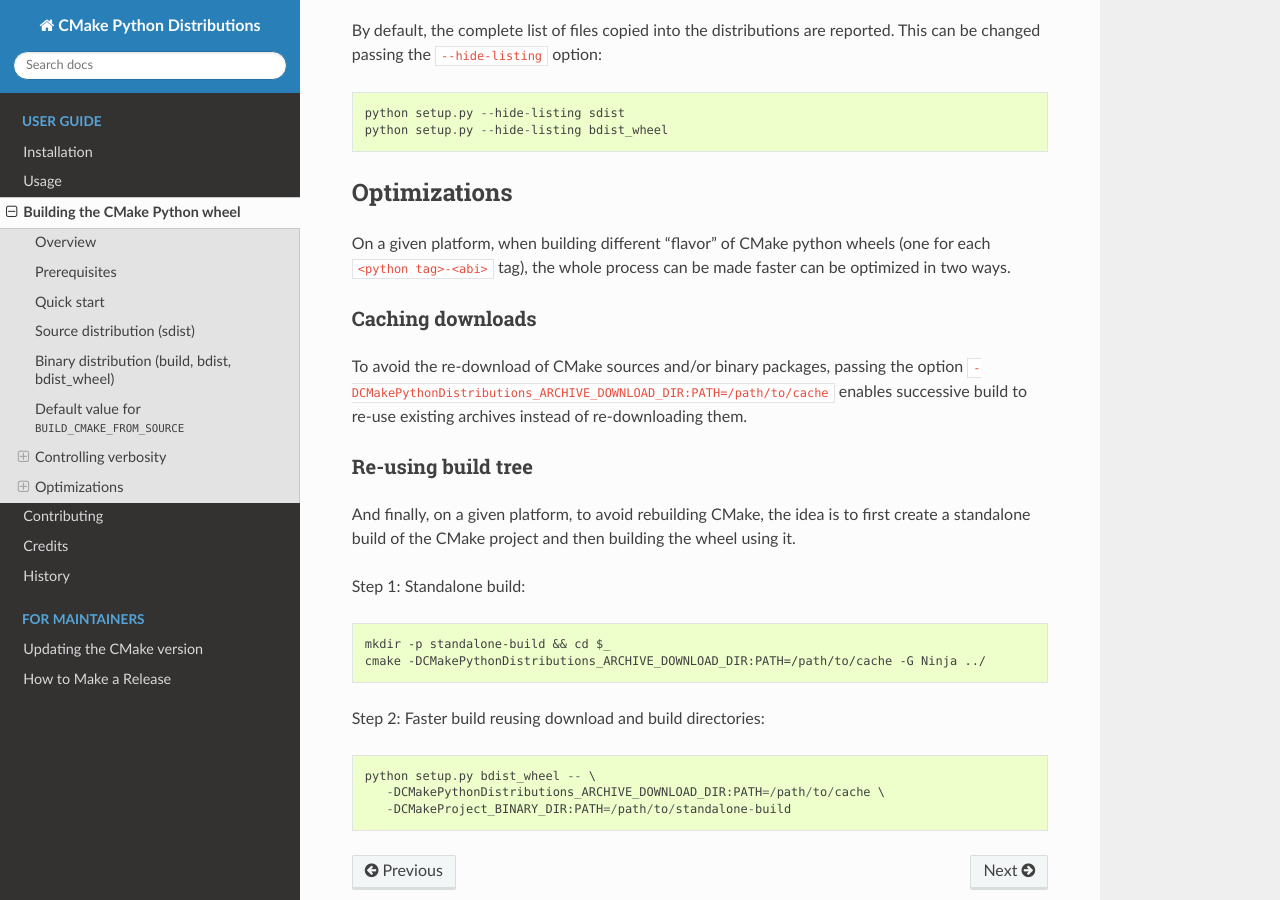
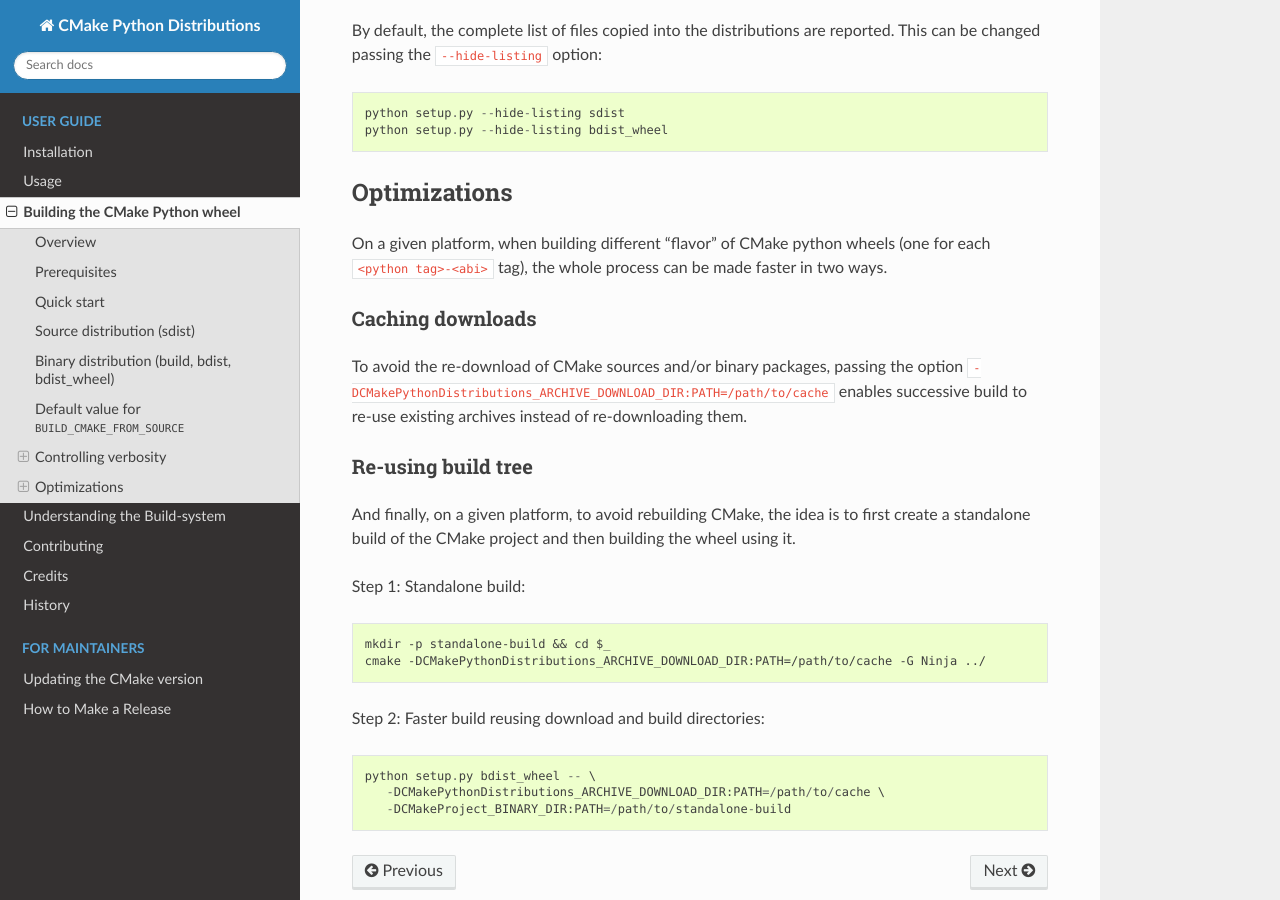
Before and after one commit to scikit-build/cmake-python-distributions, a Sphinx documentation site: the page built from docs/building.rst, in a window 1280 px wide and 900 px high, scrolled down 1896 px. Built offline with Sphinx 7.4.7 and the Read the Docs theme 2.0.0, drawn with Linux system fonts in a browser that asks for light colours; the version number could not be read and is left out.

Commit message:
docs: Add "Organization of the CMakeLists.txt" section

```diff
--- a/docs/building.rst
+++ b/docs/building.rst
@@ -102,8 +102,8 @@
 -------------
 
 On a given platform, when building different "flavor" of CMake python wheels (one
-for each ``<python tag>-<abi>`` tag), the whole process can be made faster can
-be optimized in two ways.
+for each ``<python tag>-<abi>`` tag), the whole process can be made faster in two
+ways.
 
 Caching downloads
 ^^^^^^^^^^^^^^^^^
--- a/docs/conf.py
+++ b/docs/conf.py
@@ -23,6 +23,11 @@
 
 import cmake
 
+
+# -- Options for blockdiag extension --------------------------------------
+
+blockdiag_antialias = True
+
 # -- General configuration ------------------------------------------------
 
 # If your documentation needs a minimal Sphinx version, state it here.
@@ -32,7 +37,7 @@
 # Add any Sphinx extension module names here, as strings. They can be
 # extensions coming with Sphinx (named 'sphinx.ext.*') or your custom
 # ones.
-extensions = []
+extensions = ['sphinxcontrib.blockdiag']
 
 # Add any paths that contain templates here, relative to this directory.
 templates_path = ['_templates']
--- a/docs/index.rst
+++ b/docs/index.rst
@@ -24,6 +24,7 @@
    installation
    usage
    building
+   build_system
    contributing
    authors
    history
--- a/docs/requirements-docs.txt
+++ b/docs/requirements-docs.txt
@@ -2,3 +2,4 @@
 pygments
 sphinx
 sphinx_rtd_theme
+sphinxcontrib-blockdiag
```
Also changed, not shown: other parts of docs/building.rst (+1 -1 lines), docs/build_system.rst (added, +85 -0 lines).
